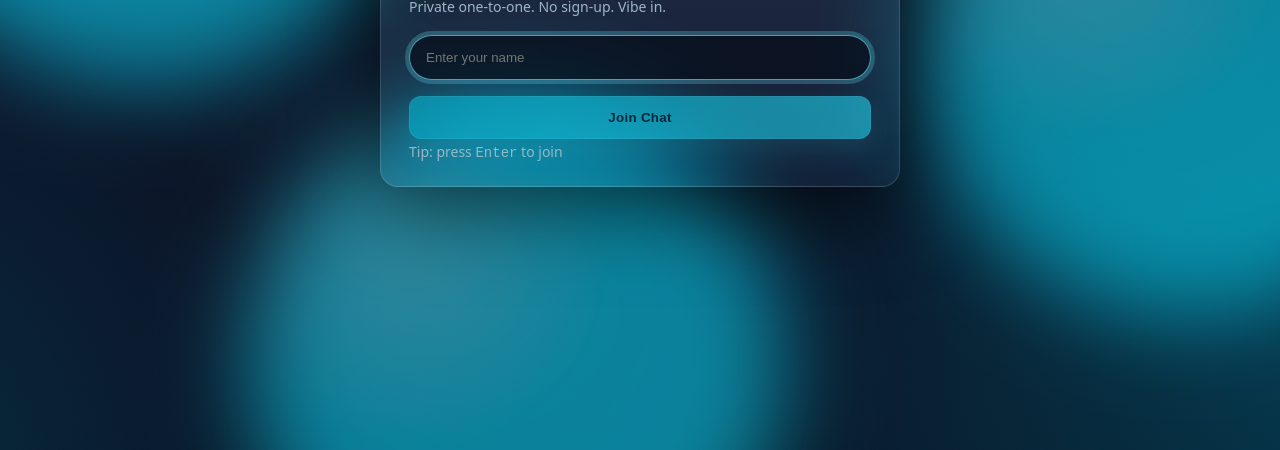
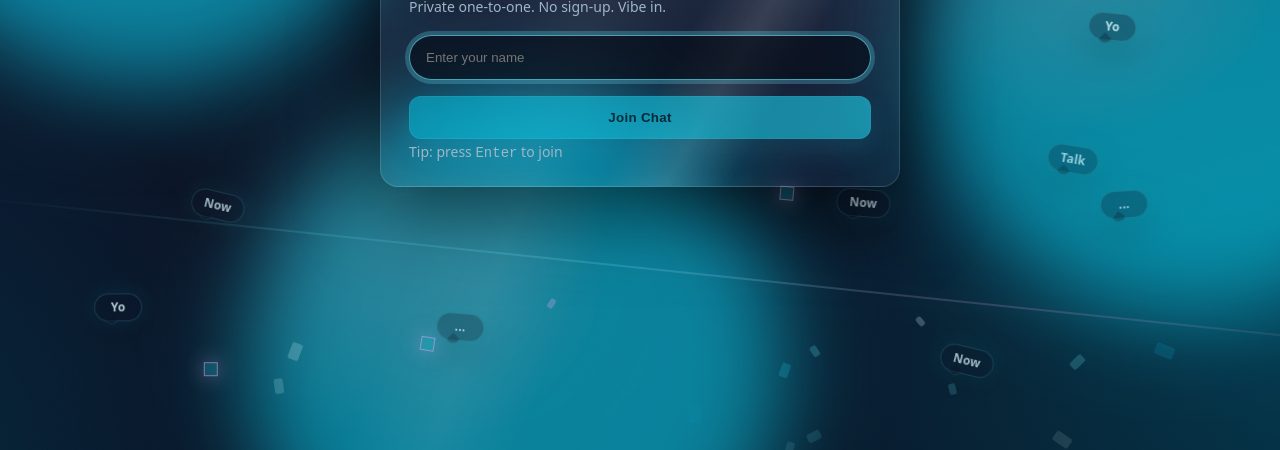
Before and after one commit to anshraj0212/chat-app, a website: page public/index.html in a window 1280 px wide. Shown: the part 350-800 px from the top of the page. Drawn offline with nearby package versions, Linux system fonts and the light colour scheme; no server answers.

Commit message:
Add animated login background

```diff
--- a/public/client.js
+++ b/public/client.js
@@ -16,6 +16,7 @@ const typingEl = document.getElementById("typingIndicator");
 const typingTextEl = document.getElementById("typingText");
 
 const splash = document.getElementById("splash");
+const motionLayer = document.getElementById("motionLayer");
 
 let username = localStorage.getItem("ansh_name") || "";
 let typingTimeout = null;
@@ -31,10 +32,12 @@ function hideSplash() {
   setTimeout(() => {
     splash.style.display = "none";
     nameInput?.focus();
+    confettiBurst(55);
   }, 400);
 }
 
 window.addEventListener("load", () => {
+  createAmbientMotion();
   setTimeout(hideSplash, 2200);
   splash.addEventListener("click", hideSplash);
 });
@@ -332,6 +335,8 @@ function confettiBurst(count = 100) {
     "#cffafe",
     "#06b6d4",
     "#0891b2",
+    "#f0abfc",
+    "#c084fc",
     "#e0f2fe",
     "#ffffff",
   ];
@@ -343,8 +348,39 @@ function confettiBurst(count = 100) {
     s.style.width = `${size}px`;
     s.style.height = `${size * 1.6}px`;
     s.style.left = Math.random() * 100 + "vw";
+    s.style.setProperty("--drift", `${-45 + Math.random() * 90}vw`);
+    s.style.setProperty("--spin", `${180 + Math.random() * 540}deg`);
+    s.style.animationDuration = `${1.8 + Math.random() * 1.3}s`;
+    s.style.animationDelay = `${Math.random() * 0.18}s`;
     s.style.background = colors[Math.floor(Math.random() * colors.length)];
     document.body.appendChild(s);
-    setTimeout(() => s.remove(), 2000);
+    setTimeout(() => s.remove(), 3400);
   }
 }
+
+function createAmbientMotion() {
+  if (!motionLayer) return;
+
+  const items = ["Hi", "...", "Yo", "Ping", "Talk", "Now"];
+  const total = window.matchMedia("(max-width: 640px)").matches ? 12 : 20;
+
+  for (let i = 0; i < total; i++) {
+    const token = document.createElement("span");
+    const isBubble = i % 3 !== 0;
+    token.className = isBubble ? "float-token token-bubble" : "float-token token-spark";
+
+    if (isBubble) {
+      token.textContent = items[i % items.length];
+    }
+
+    token.style.left = `${4 + Math.random() * 92}%`;
+    token.style.top = `${8 + Math.random() * 84}%`;
+    token.style.animationDuration = `${12 + Math.random() * 14}s`;
+    token.style.animationDelay = `${Math.random() * -14}s`;
+    token.style.setProperty("--x", `${-36 + Math.random() * 72}px`);
+    token.style.setProperty("--y", `${-42 + Math.random() * 84}px`);
+    token.style.setProperty("--r", `${-10 + Math.random() * 20}deg`);
+
+    motionLayer.appendChild(token);
+  }
+}
--- a/public/index.html
+++ b/public/index.html
@@ -22,6 +22,9 @@
     <div class="blob b1"></div>
     <div class="blob b2"></div>
     <div class="blob b3"></div>
+    <div class="aurora-line a1"></div>
+    <div class="aurora-line a2"></div>
+    <div class="motion-layer" id="motionLayer" aria-hidden="true"></div>
     <div class="grain"></div>
   </div>
 
--- a/public/style.css
+++ b/public/style.css
@@ -42,12 +42,14 @@ body{
 .mesh{
   position:absolute; inset:-20%;
   background:
+    linear-gradient(110deg, transparent 0 44%, rgba(255,255,255,.06) 48%, transparent 52% 100%),
     radial-gradient(60rem 40rem at 15% 15%, #0ea5e955, transparent 60%),
     radial-gradient(50rem 38rem at 85% 10%, #22d3ee44, transparent 60%),
     radial-gradient(70rem 50rem at 90% 80%, #06b6d438, transparent 60%),
     radial-gradient(50rem 50rem at 5% 90%,  #0891b233, transparent 60%),
     linear-gradient(180deg, var(--bg-2), var(--bg-1));
   filter: saturate(115%);
+  animation: meshShift 16s ease-in-out infinite alternate;
 }
 .blob{
   position:absolute; width:42vmax; height:42vmax; border-radius:50%;
@@ -63,6 +65,85 @@ body{
 
 @keyframes floatY { 0%,100%{ transform:translateY(-2vmax) } 50%{ transform:translateY(2.5vmax) } }
 @keyframes floatX { 0%,100%{ transform:translateX(-2vmax) } 50%{ transform:translateX(2.5vmax) } }
+@keyframes meshShift {
+  from { transform: translate3d(-1.5%, -1%, 0) scale(1); }
+  to { transform: translate3d(1.5%, 1%, 0) scale(1.04); }
+}
+
+.aurora-line{
+  position:absolute;
+  left:-12%;
+  width:124%;
+  height:2px;
+  opacity:.42;
+  background: linear-gradient(90deg, transparent, rgba(103,232,249,.82), rgba(240,171,252,.62), transparent);
+  filter: blur(.5px) drop-shadow(0 0 14px rgba(34,211,238,.55));
+  transform-origin:center;
+  animation: auroraSweep 9s ease-in-out infinite alternate;
+}
+.aurora-line.a1{ top:23%; transform: rotate(-7deg); }
+.aurora-line.a2{ bottom:21%; transform: rotate(6deg); animation-delay:-3.5s; }
+@keyframes auroraSweep{
+  0% { translate: -8% 0; opacity:.18; }
+  45% { opacity:.5; }
+  100% { translate: 8% 0; opacity:.28; }
+}
+
+.motion-layer{
+  position:absolute;
+  inset:0;
+  z-index:1;
+  pointer-events:none;
+}
+.float-token{
+  position:absolute;
+  display:grid;
+  place-items:center;
+  color:#dff8ff;
+  user-select:none;
+  animation: tokenFloat linear infinite;
+  will-change: transform, opacity;
+}
+.token-bubble{
+  min-width:48px;
+  height:28px;
+  padding:0 12px;
+  border:1px solid rgba(103,232,249,.22);
+  border-radius:999px;
+  background: rgba(9, 18, 34, .38);
+  box-shadow: 0 12px 34px rgba(0,0,0,.22), 0 0 22px rgba(34,211,238,.12);
+  font-size:12px;
+  font-weight:800;
+  letter-spacing:.2px;
+}
+.token-bubble::after{
+  content:"";
+  position:absolute;
+  left:12px;
+  bottom:-5px;
+  width:10px;
+  height:10px;
+  border-radius:1px 1px 8px 1px;
+  background: rgba(9, 18, 34, .42);
+  border-right:1px solid rgba(103,232,249,.16);
+  border-bottom:1px solid rgba(103,232,249,.16);
+  transform: rotate(40deg);
+}
+.token-spark{
+  width:14px;
+  height:14px;
+  border:1px solid rgba(240,171,252,.75);
+  background: rgba(34,211,238,.34);
+  box-shadow: 0 0 18px rgba(240,171,252,.5), 0 0 26px rgba(34,211,238,.22);
+  transform: rotate(45deg);
+}
+@keyframes tokenFloat{
+  0% { transform: translate3d(0,0,0) rotate(var(--r)); opacity:0; }
+  12% { opacity:.55; }
+  50% { transform: translate3d(var(--x), var(--y), 0) rotate(calc(var(--r) + 8deg)); opacity:.8; }
+  88% { opacity:.55; }
+  100% { transform: translate3d(0,0,0) rotate(var(--r)); opacity:0; }
+}
 
 /* subtle animated grain */
 .grain{
@@ -79,12 +160,29 @@ body{
 /* ===== Cards (login + chat) ===== */
 .card,
 .card-lg{
+  position:relative;
   background: linear-gradient(180deg, rgba(255,255,255,.09), rgba(255,255,255,.04));
   backdrop-filter: blur(18px) saturate(125%);
   -webkit-backdrop-filter: blur(18px) saturate(125%);
   border:1px solid var(--glass-border);
   border-radius: var(--radius);
   box-shadow: var(--shadow);
+  overflow:hidden;
+}
+.card::before,
+.card-lg::before{
+  content:"";
+  position:absolute;
+  inset:0;
+  pointer-events:none;
+  background: linear-gradient(120deg, transparent 0 36%, rgba(255,255,255,.16) 46%, transparent 56% 100%);
+  transform: translateX(-130%);
+  animation: cardShine 6.5s ease-in-out infinite;
+}
+.card > *,
+.card-lg > *{
+  position:relative;
+  z-index:1;
 }
 .card{
   width:min(520px, 92vw); padding:28px 28px 22px; animation: rise .6s ease-out;
@@ -94,6 +192,11 @@ body{
   animation: rise .6s ease-out;
 }
 @keyframes rise { from { transform: translateY(12px); opacity:0 } to { transform: translateY(0); opacity:1 } }
+@keyframes cardShine{
+  0%, 58% { transform: translateX(-130%); opacity:0; }
+  70% { opacity:1; }
+  92%, 100% { transform: translateX(130%); opacity:0; }
+}
 
 /* Brand rows */
 .brand{ display:flex; align-items:center; gap:12px; margin-bottom:6px; }
@@ -215,17 +318,13 @@ body{
   position:fixed; top:-10px; width:8px; height:14px; opacity:.95;
   will-change: transform, opacity;
   border-radius:2px;
-  animation-name: confetti-fall, confetti-rotate;
-  animation-timing-function: linear, ease-in-out;
-  animation-fill-mode: forwards, none;
+  z-index:10000;
+  animation: confetti-fall linear forwards;
 }
 @keyframes confetti-fall {
-  to { transform: translateY(110vh) rotate(var(--rot, 240deg)); opacity: .9; }
-}
-@keyframes confetti-rotate {
-  0% { transform: rotate(0deg) }
-  50% { transform: rotate(180deg) }
-  100% { transform: rotate(360deg) }
+  0% { transform: translate3d(0, -10vh, 0) rotate(0deg); opacity:0; }
+  12% { opacity:.95; }
+  100% { transform: translate3d(var(--drift), 112vh, 0) rotate(var(--spin)); opacity:0; }
 }
 
 /* ===== Mini logo tile next to heading ===== */
@@ -305,7 +404,9 @@ body{
 /* ===== Splash Screen (logo zoom-in then fade-out) ===== */
 .splash{
   position: fixed; inset: 0;
-  background: var(--bg-2);
+  background:
+    radial-gradient(circle at 50% 50%, rgba(34,211,238,.13), transparent 22%),
+    linear-gradient(135deg, #101827, #0b1220 55%, #09111f);
   display: flex;
   justify-content: center;
   align-items: center;
@@ -313,10 +414,28 @@ body{
   animation: splashFade .6s ease forwards;
   animation-delay: 1.6s;
 }
+.splash::before,
+.splash::after{
+  content:"";
+  position:absolute;
+  width:340px;
+  height:340px;
+  border:1px solid rgba(103,232,249,.25);
+  border-radius:38px;
+  animation: splashRing 2.2s ease-in-out infinite;
+}
+.splash::after{
+  width:460px;
+  height:460px;
+  border-color: rgba(240,171,252,.16);
+  animation-delay:.35s;
+}
 .splash-logo{
   width: 150px;
   height: auto;
-  animation: splashZoom 1.2s cubic-bezier(.2,.8,.2,1) forwards;
+  position:relative;
+  z-index:1;
+  animation: splashZoom 1.2s cubic-bezier(.2,.8,.2,1) forwards, logoPulse 1.8s ease-in-out infinite;
   filter:
     drop-shadow(0 8px 24px rgba(0,0,0,.5))
     drop-shadow(0 0 14px rgba(34,211,238,.25));
@@ -331,10 +450,31 @@ body{
 @keyframes splashFade{
   to { opacity: 0; visibility: hidden; }
 }
+@keyframes splashRing{
+  0% { transform: scale(.72) rotate(0deg); opacity:0; }
+  35% { opacity:.5; }
+  100% { transform: scale(1.08) rotate(18deg); opacity:0; }
+}
+@keyframes logoPulse{
+  0%, 100% {
+    filter: drop-shadow(0 8px 24px rgba(0,0,0,.5)) drop-shadow(0 0 14px rgba(34,211,238,.25));
+  }
+  50% {
+    filter: drop-shadow(0 8px 26px rgba(0,0,0,.55)) drop-shadow(0 0 26px rgba(34,211,238,.55)) drop-shadow(0 0 34px rgba(192,132,252,.28));
+  }
+}
 
 @media (prefers-reduced-motion: reduce){
-  .splash { animation:none; }
-  .splash-logo { animation:none; }
+  .mesh,
+  .blob,
+  .aurora-line,
+  .float-token,
+  .card::before,
+  .card-lg::before,
+  .splash,
+  .splash-logo,
+  .splash::before,
+  .splash::after { animation:none; }
 }
 
 /* ===== Responsive ===== */
```
